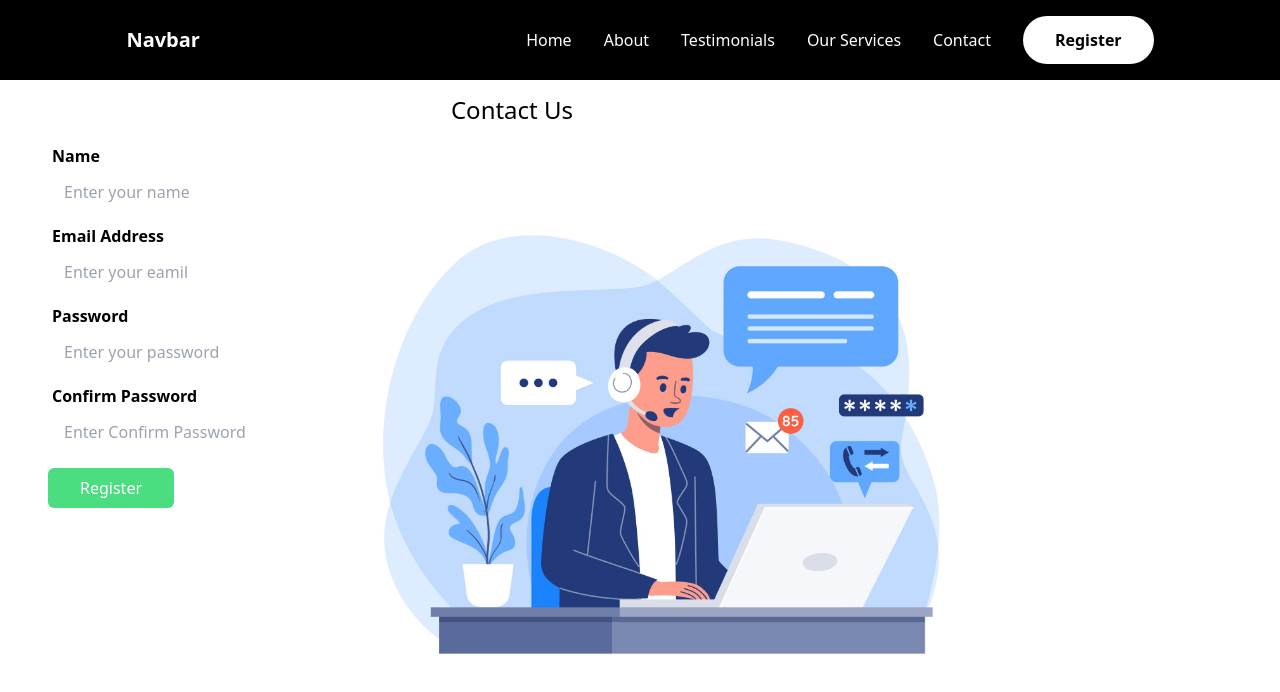
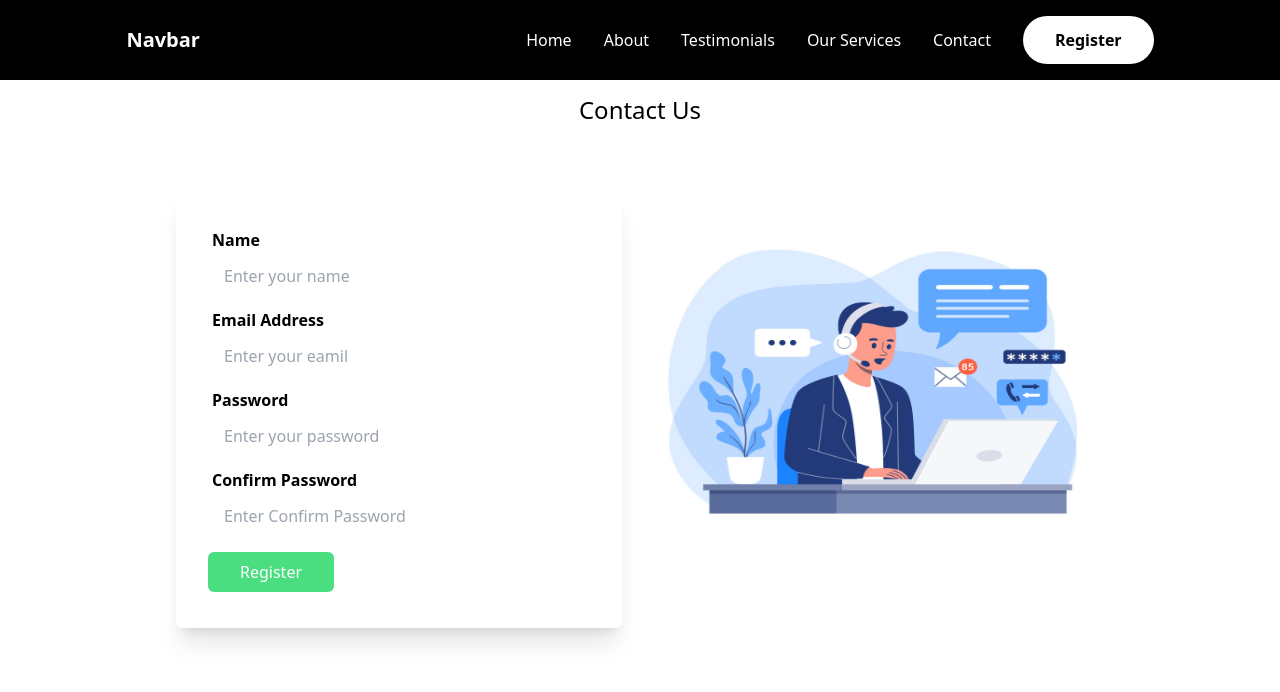
Before and after one commit to neelendrareddy9001/login_jwt_authentication, a React (Vite) app in the folder client/: page /contact in a window 1280 px wide. Shown: the top 692 px of the page. Built offline with nearby package versions, Linux system fonts and the light colour scheme.

Commit message:
contact form has been done styling

```diff
--- a/client/src/pages/Contact.jsx
+++ b/client/src/pages/Contact.jsx
@@ -6,11 +6,11 @@ const Contact = () => {
   return (
     <>
       <Navbar />
-      <section className="section-container px-4 smm:px-6 mdd:px-9 lgg:px-12">
+      <section className="section-container mx-auto px-4 smm:px-6 mdd:px-9 lgg:px-12">
         <h1 className="text-center font-semibold mb-4 text-3xl">Contact Us</h1>
 
-        <div className="flex w-[100%]">
-          <form className="w-full">
+        <div className="flex w-[100%] gap-4 mt-16 flex-col smm:flex-row">
+          <form className=" px-8 shadow-xl w-full rounded-md py-9 smm:w-[60%]">
             <div className="input-container">
               <div className="flex flex-col ">
                 <label
@@ -70,7 +70,11 @@ const Contact = () => {
             </button>
           </form>
           <div className="contactImg">
-            <img src={contactBanner} alt="contact" />
+            <img
+              src={contactBanner}
+              alt="contact"
+              style={{ width: "600px", height: "400px" }}
+            />
           </div>
         </div>
       </section>
```
